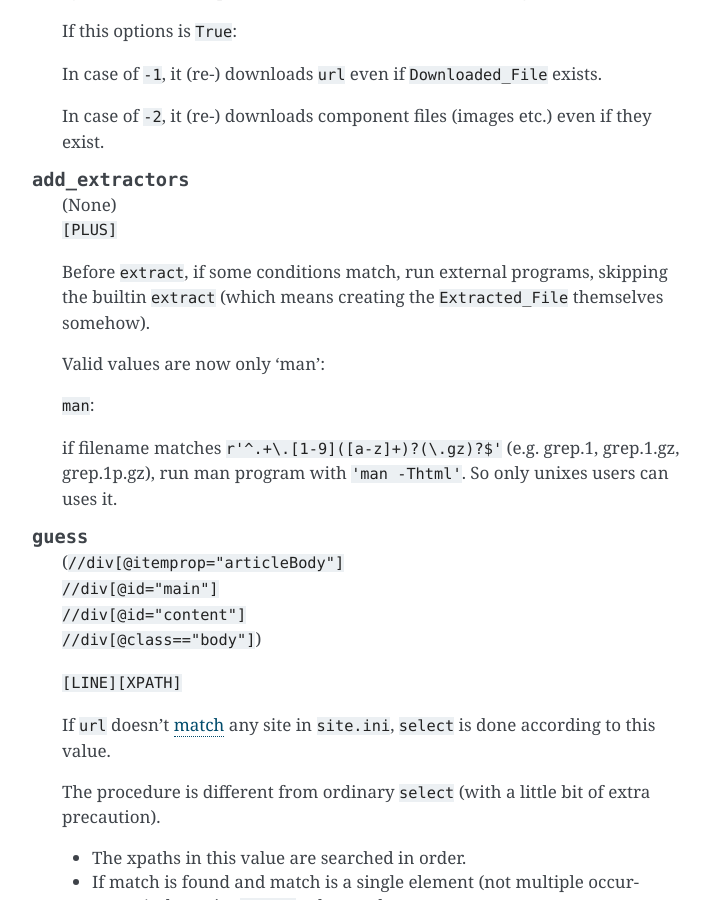
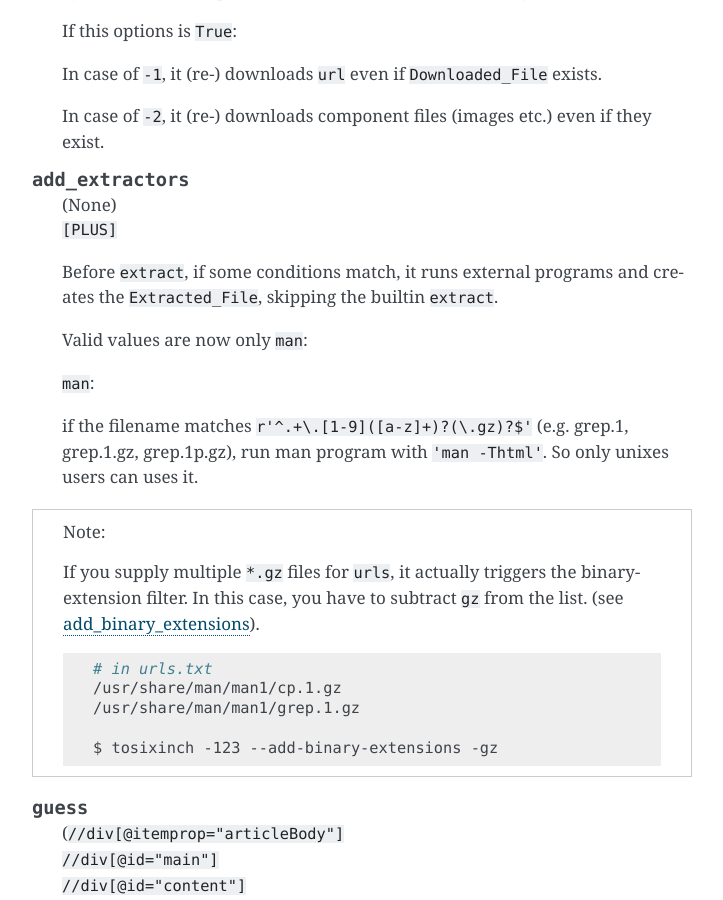
Before and after one commit to openandclose/tosixinch, a Sphinx documentation site: the page built from docs/options.rst, in a window 1280 px wide and 900 px high, scrolled down 2516 px. Shown: the whole window, without its empty margins (388-1111 px from the left). Built offline with Sphinx 7.4.7, drawn with Linux system fonts in a browser that asks for light colours.

Commit message:
(small edits) (repository wide)

```diff
--- a/docs/options.rst
+++ b/docs/options.rst
@@ -149,18 +149,32 @@ General Section
     | ``[PLUS]``
 
     Before ``extract``, if some conditions match,
-    run external programs, skipping the builtin ``extract``
-    (which means creating the ``Extracted_File`` themselves somehow).
+    it runs external programs and creates the ``Extracted_File``,
+    skipping the builtin ``extract``.
 
-    Valid values are now only 'man':
+    Valid values are now only ``man``:
 
     ``man``:
 
-    if filename matches ``r'^.+\.[1-9]([a-z]+)?(\.gz)?$'``
+    if the filename matches ``r'^.+\.[1-9]([a-z]+)?(\.gz)?$'``
     (e.g. grep.1, grep.1.gz, grep.1p.gz),
     run man program with ``'man -Thtml'``.
     So only unixes users can uses it.
 
+.. note ::
+
+    If you supply multiple ``*.gz`` files for ``urls``,
+    it actually triggers the binary-extension filter.
+    In this case, you have to subtract ``gz`` from the list.
+    (see `add_binary_extensions <#confopt-add_binary_extensions>`__).
+
+    .. code-block:: bash
+
+        # in urls.txt
+        /usr/share/man/man1/cp.1.gz
+        /usr/share/man/man1/grep.1.gz
+
+        $ tosixinch -123 --add-binary-extensions -gz
 
 .. confopt:: guess
 
```
Also changed, not shown: CHANGELOG.rst (+6 -6 lines).
